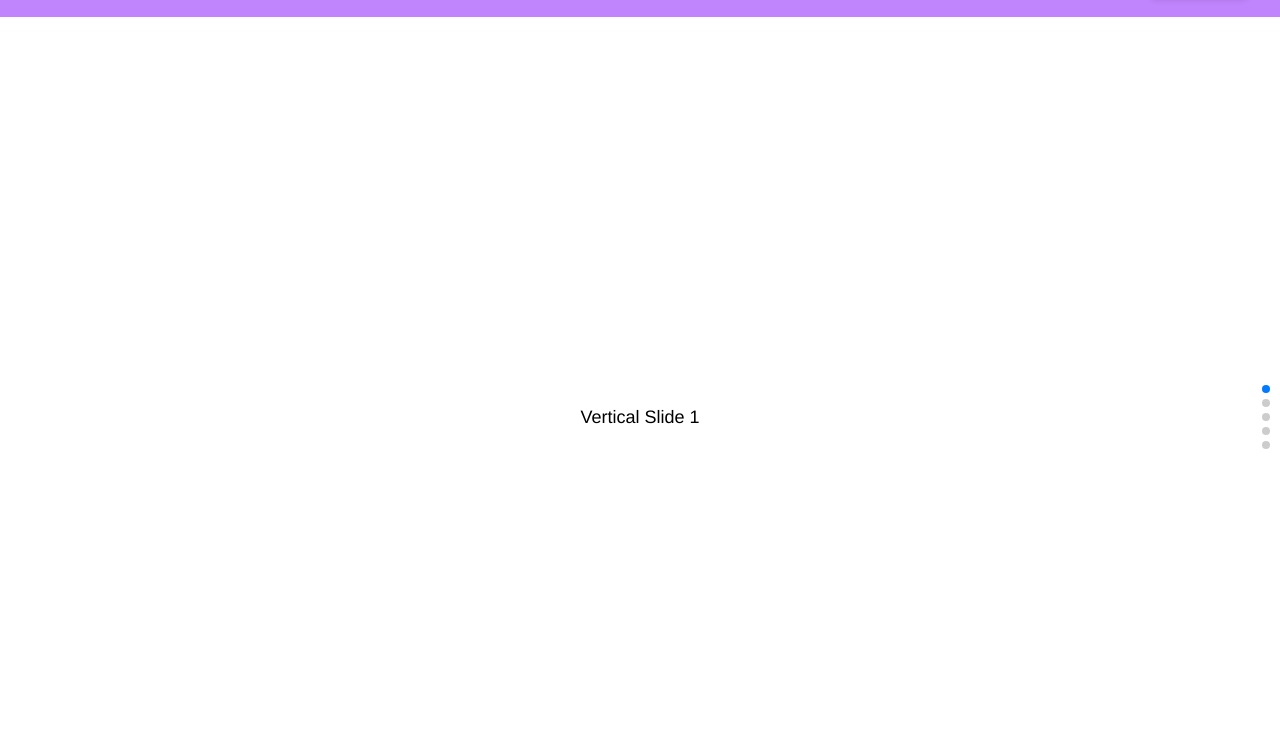
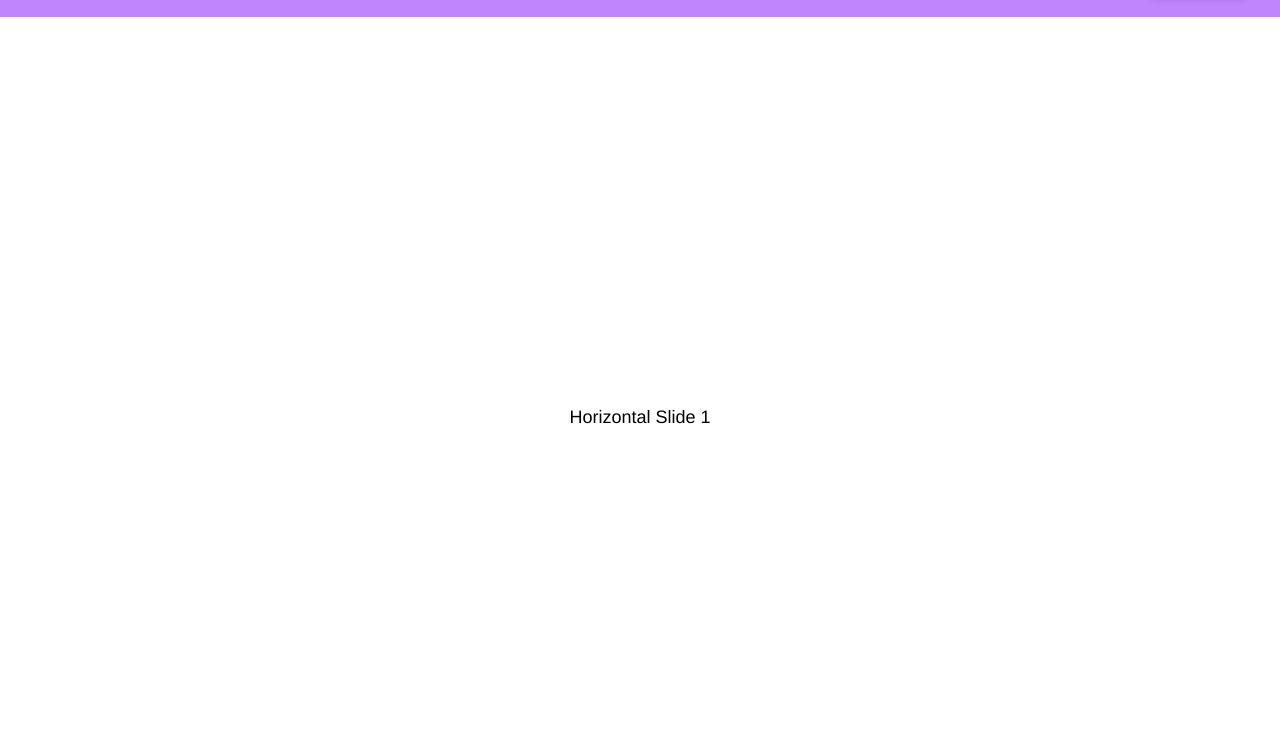
Before and after one commit to iamfutureflash/gscare.github.io, a website built with Vite: page index.html in a window 1280 px wide. Shown: the part 71-800 px from the top of the page. Built offline with nearby package versions, Linux system fonts and the light colour scheme.

Commit message:
added one extra horizontal layer

```diff
--- a/index.html
+++ b/index.html
@@ -115,7 +115,7 @@
 
    <div class="swiper mySwiper swiper-h">
     <div class="swiper-wrapper">
-      <!-- <div class="swiper-slide">Horizontal Slide 1</div> -->
+      <div class="swiper-slide">Horizontal Slide 1</div>
       <div class="swiper-slide">
         <div class="swiper mySwiper2 swiper-v">
           <div class="swiper-wrapper">
```
